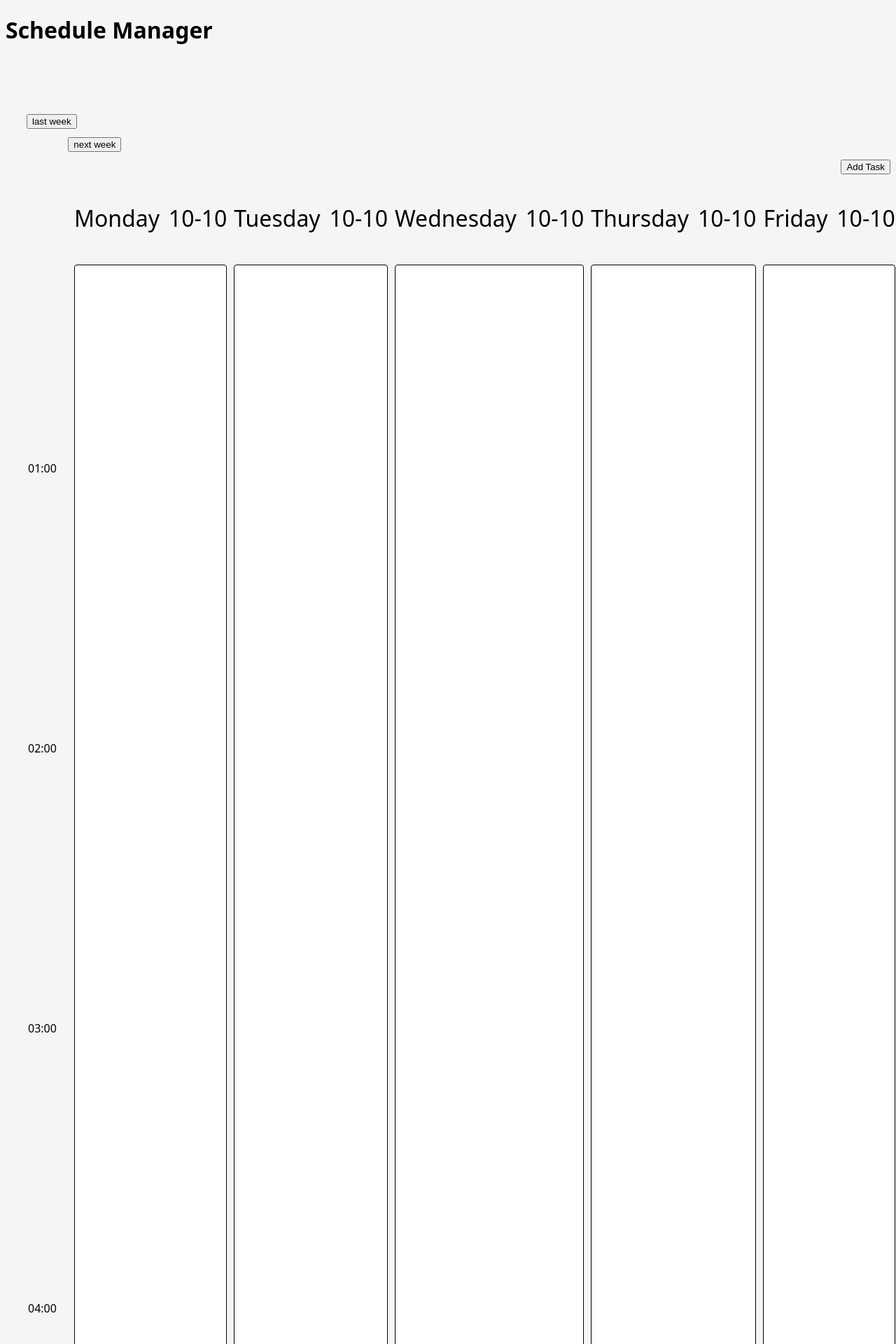
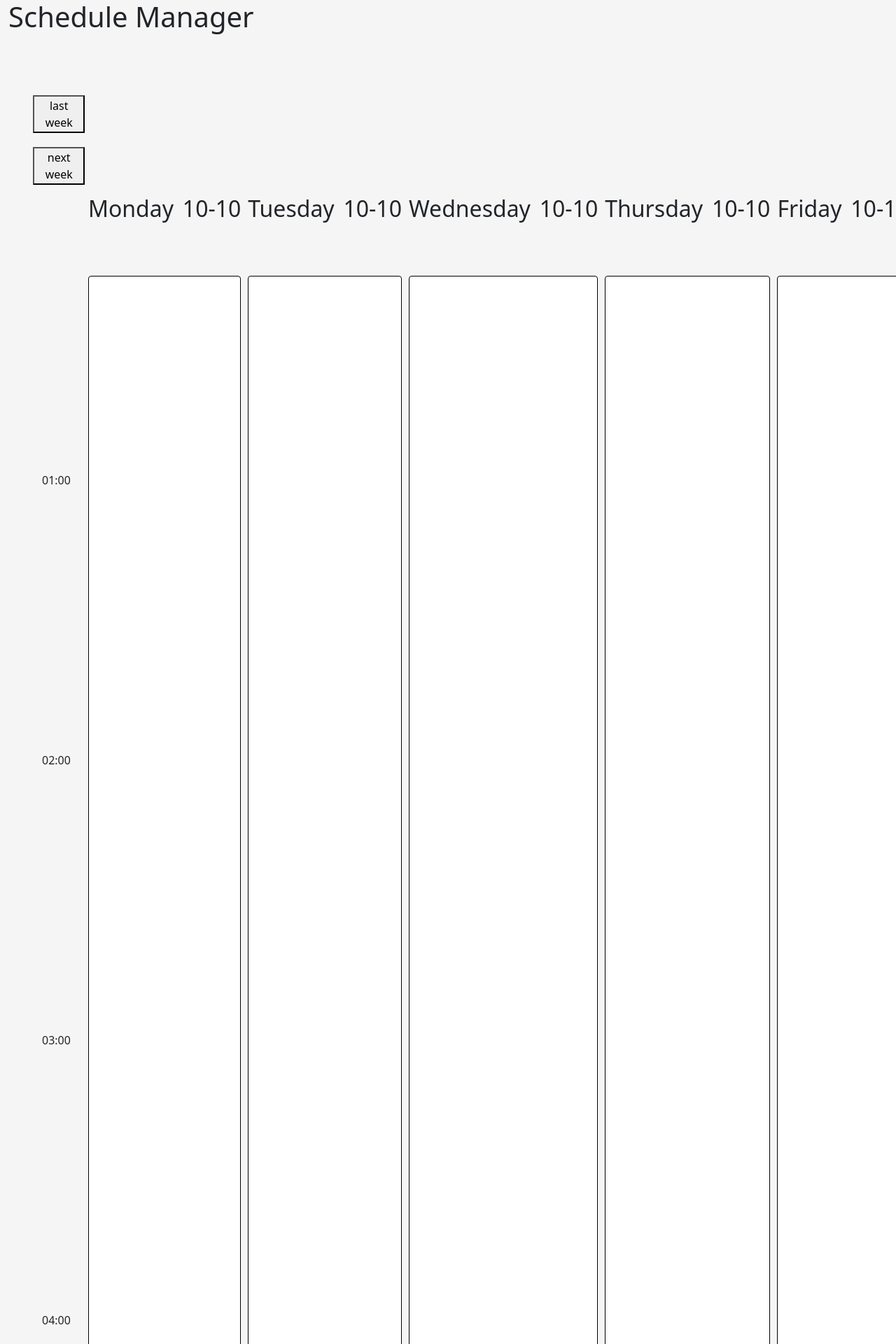
Before and after one commit to KirilVoigtlaender/Scheduler, a Django app: template scheduler/playground/templates/website.html in a window 1280 px wide; the page is wider, and only the part inside the window is pictured. Shown: the top 1920 px of that part at 70% size. Run offline with Django 4.2, Linux system fonts and the light colour scheme; the template is opened without the code that fills it: most values are stand-ins (such as "Sample title", 1, 10 or a date in 2020); some libraries are stand-ins or nearby versions.

Commit message:
finished somewhat the algorithm
- Ping Mei added a new button and worked on the css/html file

```diff
--- a/scheduler/playground/templates/website.html
+++ b/scheduler/playground/templates/website.html
@@ -1,7 +1,12 @@
 <!DOCTYPE html>
 <html>
 <head>
+  <!-- Bootstrap CSS -->
+  <link rel="stylesheet" href="https://cdn.jsdelivr.net/npm/bootstrap@5.1.3/dist/css/bootstrap.min.css" />
+  <title>Amazing colorful schedule</title>
+</head>
 <style>
+
 
    :root {
   --numDays: 7;
@@ -15,11 +20,16 @@
   --eventTask: #FFD9C0;
 }
 
+.calendar-container{
+  height: 100%;
+}
+
 .calendar {
   display: grid;
   gap:25px;
   grid-template-columns: max-content max-content max-content max-content max-content max-content max-content;
-  margin: 2rem; /*The size of the schedule*/
+  margin: 3rem; /*The size of the schedule*/
+  height: 100%;
 }
 
 .days {
@@ -32,6 +42,7 @@
 .timeline {
   display: grid;
   grid-template-rows: repeat(var(--numHours), var(--timeHeight));
+
 }
 
 .events {
@@ -40,7 +51,6 @@
   border-radius: 4px;
   background: var(--calBgColor);
   border: 1px solid var(--calBgBorderColor);
-
 }
 
 /*start*/
@@ -723,24 +733,23 @@ ul {list-style-type: none;}
 } */
 
 .WeeklyButton .prev{
+  padding: 10px;
   float: left;
-  padding: 5px;
   /* background-color: white;
   border: 1px solid var(--calBgBorderColor); */
 
 }
 
 .WeeklyButton .next{
+  padding: 10px;
   float: right;
-  padding: 5px;
   /* background-color: white;
   border: 1px solid var(--calBgBorderColor); */
 
 }
 
 .AddTask{
-  float: right;
-
+  float: right
 }
 
 
@@ -749,10 +758,9 @@ ul {list-style-type: none;}
 </style>
 <head>
 <body>
-
+<div class="container-fluid">
 <h1>Schedule Manager</h1>
 <div class="WeeklyButton">
-
   <ul>
     <li class="prev">
       <form action="" method="post">
@@ -768,13 +776,15 @@ ul {list-style-type: none;}
         <button type="submit">next week</button>
     </form>
     </li>
-  </ul>
+    <!-- <li class="AddTask">
+        <button onclick="document.location='http://127.0.0.1:8000/'">Add Task</button>
+    </form>
+    </li> -->
 </div>
 
-
-<div class="AddTask">
+<!-- <div class="AddTask">
   <button onclick="document.location='http://127.0.0.1:8000/'">Add Task</button>
-</div>
+</div> -->
 
 
     <div class="calendar">
@@ -1014,6 +1024,6 @@ ul {list-style-type: none;}
           </div>
     </div>
 
-
+  </div>
 </body>
 </html>
```
Also changed, not shown: scheduler/playground/algorithm.py (+21 -4 lines), scheduler/db.sqlite3.
